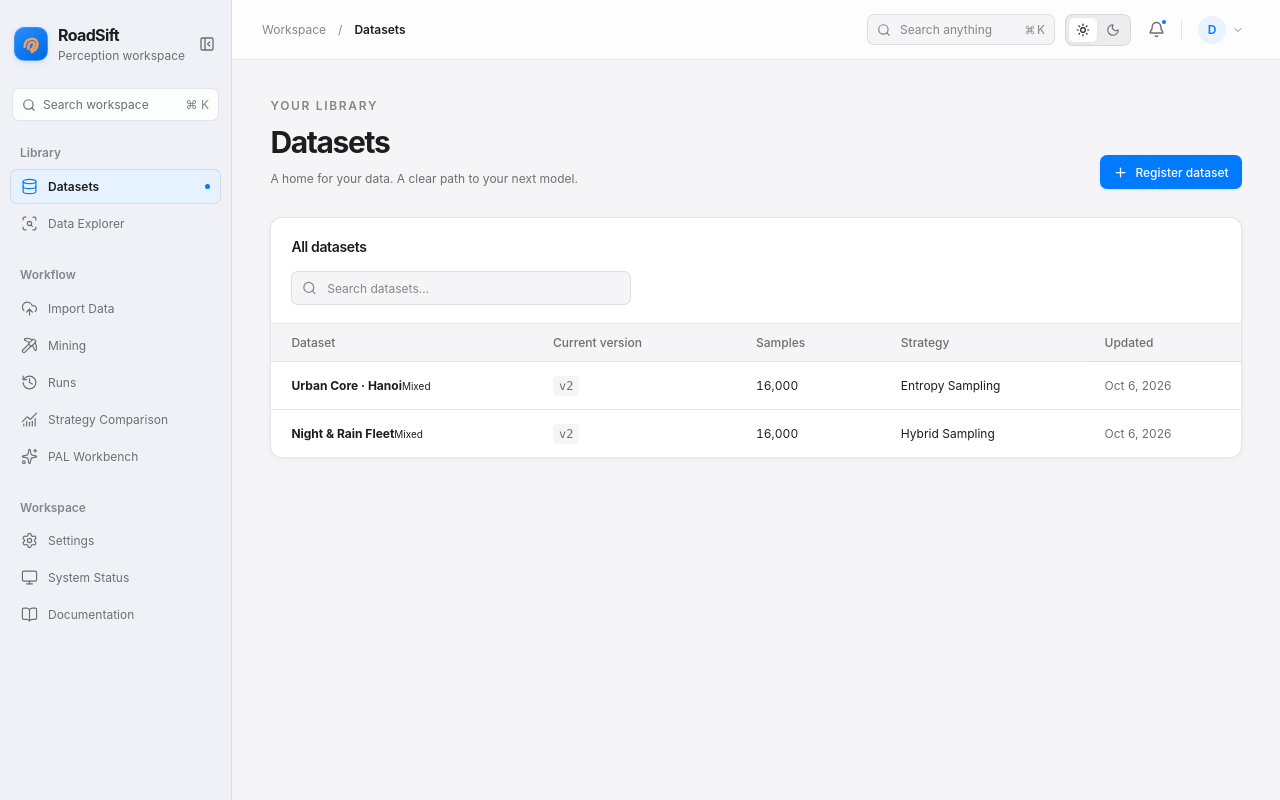
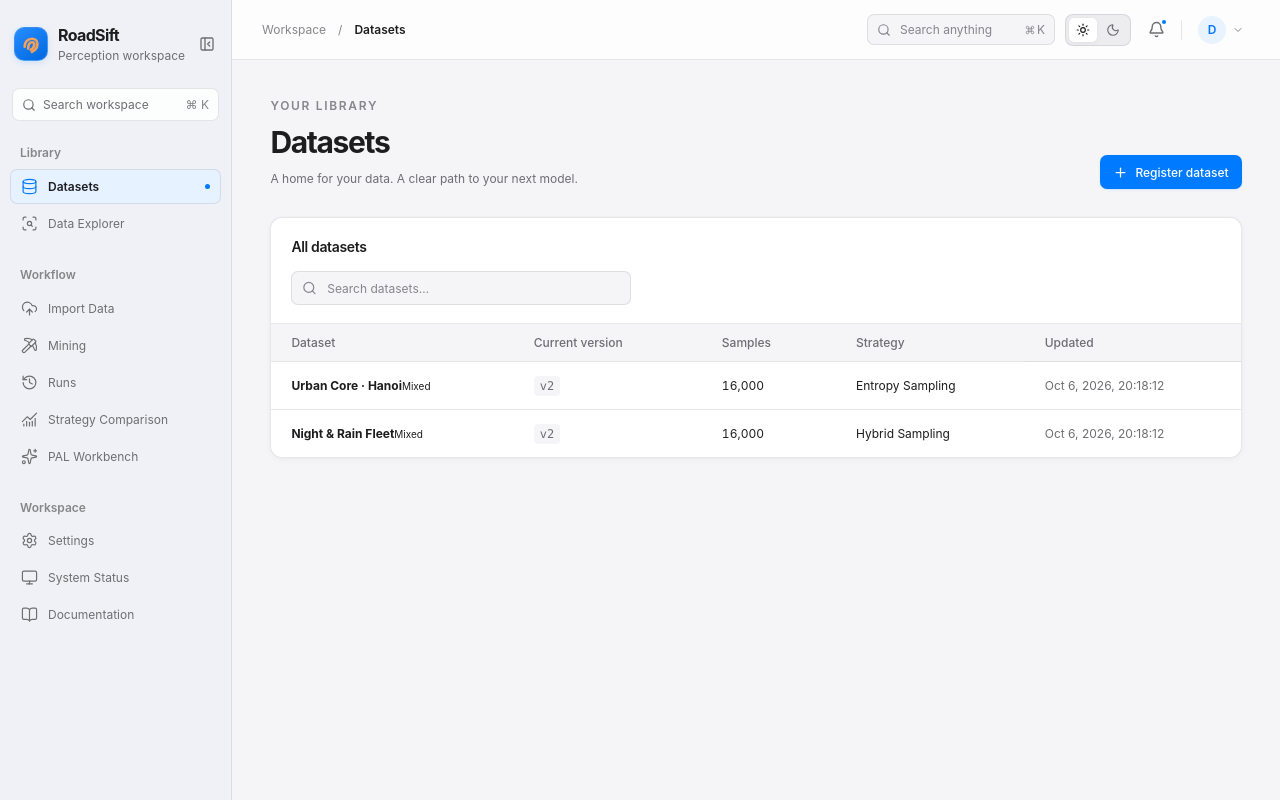
Before and after one commit to tom-e666/roadsift-mock-ui, a React (Vite) app: page / in a window 1280 px wide. Built offline with nearby package versions, Linux system fonts and the light colour scheme.

Commit message:
ui: show precise dataset timestamps

```diff
--- a/src/data.js
+++ b/src/data.js
@@ -7,10 +7,10 @@ export const groups = [
 ];
 export const allPages = groups.flatMap(([, items]) => items);
 export const initialDatasets = [
-  { id:'unc-r1', name:'Urban Core · Hanoi', subtitle:'Fleet Pool v1 · Urban driving corpus', count:12000, added:4000, stage:'Labeled', version:1, round:1, date:'2026-10-05', domain:'Mixed', scene:0, parent:'seed-8k', pool:'pool_fleet_001', run:'run_unc_r01', strategy:'Entropy Sampling', budget:4000, eligible:142680, boxes:30840, annotationHours:119, cost:1012, model:'YOLO11m · unc-r01', evalId:'eval_unc_r01_0037', evaluation:{map:.409,deltaMap:.028,recall:.696,deltaRecall:.028,vru:.616,deltaVru:.042,night:.548,deltaNight:.027,rain:.516}, description:'First acquisition round selected from Fleet Pool v1 using detector uncertainty.' },
-  { id:'unc-r2', name:'Urban Core · Hanoi', subtitle:'Fleet Pool v1 · Urban driving corpus', count:16000, added:4000, stage:'Labeled', version:2, round:2, date:'2026-10-06', domain:'Mixed', scene:3, parent:'unc-r1', pool:'pool_fleet_001', run:'run_unc_r02', strategy:'Entropy Sampling', budget:4000, eligible:138680, boxes:32120, annotationHours:124, cost:1054, model:'YOLO11m · unc-r02', evalId:'eval_unc_r02_0040', evaluation:{map:.425,deltaMap:.016,recall:.711,deltaRecall:.015,vru:.638,deltaVru:.022,night:.566,deltaNight:.018,rain:.529}, description:'Second active-learning round adds 4,000 newly selected frames to the same uncertainty branch.' },
-  { id:'rav-r1', name:'Night & Rain Fleet', subtitle:'Fleet Pool v1 · Adverse-condition driving corpus', count:12000, added:4000, stage:'Labeled', version:1, round:1, date:'2026-10-05', domain:'Mixed', scene:1, parent:'seed-8k', pool:'pool_fleet_001', run:'run_rav_r01', strategy:'Hybrid Sampling', budget:4000, eligible:142680, boxes:31240, annotationHours:121, cost:1029, weights:'U .35 · S .30 · D .25 · R −.10', model:'YOLO11m · rav-r01', evalId:'eval_rav_r01_0038', evaluation:{map:.417,deltaMap:.036,recall:.708,deltaRecall:.040,vru:.635,deltaVru:.061,night:.579,deltaNight:.058,rain:.542}, description:'Hybrid acquisition balances uncertainty, safety relevance, domain diversity, and redundancy.' },
-  { id:'rav-r2', name:'Night & Rain Fleet', subtitle:'Fleet Pool v1 · Adverse-condition driving corpus', count:16000, added:4000, stage:'Labeled', version:2, round:2, date:'2026-10-06', domain:'Mixed', scene:4, parent:'rav-r1', pool:'pool_fleet_001', run:'run_rav_r02', strategy:'Hybrid Sampling', budget:4000, eligible:138680, boxes:31604, annotationHours:127, cost:1080, weights:'U .35 · S .30 · D .25 · R −.10', model:'YOLO11m · rav-r02', evalId:'eval_rav_r02_0041', evaluation:{map:.441,deltaMap:.024,recall:.731,deltaRecall:.023,vru:.674,deltaVru:.039,night:.608,deltaNight:.029,rain:.571}, description:'Second active-learning round adds 4,000 frames while preserving safety and domain coverage.' },
+  { id:'unc-r1', name:'Urban Core · Hanoi', subtitle:'Fleet Pool v1 · Urban driving corpus', count:12000, added:4000, stage:'Labeled', version:1, round:1, date:'2026-10-05T21:42:36', domain:'Mixed', scene:0, parent:'seed-8k', pool:'pool_fleet_001', run:'run_unc_r01', strategy:'Entropy Sampling', budget:4000, eligible:142680, boxes:30840, annotationHours:119, cost:1012, model:'YOLO11m · unc-r01', evalId:'eval_unc_r01_0037', evaluation:{map:.409,deltaMap:.028,recall:.696,deltaRecall:.028,vru:.616,deltaVru:.042,night:.548,deltaNight:.027,rain:.516}, description:'First acquisition round selected from Fleet Pool v1 using detector uncertainty.' },
+  { id:'unc-r2', name:'Urban Core · Hanoi', subtitle:'Fleet Pool v1 · Urban driving corpus', count:16000, added:4000, stage:'Labeled', version:2, round:2, date:'2026-10-06T20:18:12', domain:'Mixed', scene:3, parent:'unc-r1', pool:'pool_fleet_001', run:'run_unc_r02', strategy:'Entropy Sampling', budget:4000, eligible:138680, boxes:32120, annotationHours:124, cost:1054, model:'YOLO11m · unc-r02', evalId:'eval_unc_r02_0040', evaluation:{map:.425,deltaMap:.016,recall:.711,deltaRecall:.015,vru:.638,deltaVru:.022,night:.566,deltaNight:.018,rain:.529}, description:'Second active-learning round adds 4,000 newly selected frames to the same uncertainty branch.' },
+  { id:'rav-r1', name:'Night & Rain Fleet', subtitle:'Fleet Pool v1 · Adverse-condition driving corpus', count:12000, added:4000, stage:'Labeled', version:1, round:1, date:'2026-10-05T21:42:36', domain:'Mixed', scene:1, parent:'seed-8k', pool:'pool_fleet_001', run:'run_rav_r01', strategy:'Hybrid Sampling', budget:4000, eligible:142680, boxes:31240, annotationHours:121, cost:1029, weights:'U .35 · S .30 · D .25 · R −.10', model:'YOLO11m · rav-r01', evalId:'eval_rav_r01_0038', evaluation:{map:.417,deltaMap:.036,recall:.708,deltaRecall:.040,vru:.635,deltaVru:.061,night:.579,deltaNight:.058,rain:.542}, description:'Hybrid acquisition balances uncertainty, safety relevance, domain diversity, and redundancy.' },
+  { id:'rav-r2', name:'Night & Rain Fleet', subtitle:'Fleet Pool v1 · Adverse-condition driving corpus', count:16000, added:4000, stage:'Labeled', version:2, round:2, date:'2026-10-06T20:18:12', domain:'Mixed', scene:4, parent:'rav-r1', pool:'pool_fleet_001', run:'run_rav_r02', strategy:'Hybrid Sampling', budget:4000, eligible:138680, boxes:31604, annotationHours:127, cost:1080, weights:'U .35 · S .30 · D .25 · R −.10', model:'YOLO11m · rav-r02', evalId:'eval_rav_r02_0041', evaluation:{map:.441,deltaMap:.024,recall:.731,deltaRecall:.023,vru:.674,deltaVru:.039,night:.608,deltaNight:.029,rain:.571}, description:'Second active-learning round adds 4,000 frames while preserving safety and domain coverage.' },
 ];
 export const fleetPool = { id:'pool_fleet_001', name:'Fleet Pool v1', total:184320, eligible:142680, excluded:29640, holdout:12000, seed:8000, indexed:'Oct 6, 2026 · 6:32 PM', storage:'R2 · roadsift/fleet-pool-v1', distribution:{ City:92640, Highway:43210, Suburban:31870, Other:16600, Day:121480, Night:62840, Clear:139250, Rain:27410, 'Fog / low visibility':7280 } };
 export const seedEvaluation = { map:.381, recall:.668, vru:.574, night:.521, rain:.493 };
@@ -43,4 +43,7 @@ const realDrivingScenes = [
 ];
 export const sceneUrl = n => realDrivingScenes[n % realDrivingScenes.length];
 export const count = n => Number(n).toLocaleString();
-export const date = s => new Date(`${s}T12:00:00`).toLocaleDateString('en-US', { month: 'short', day: 'numeric', year: 'numeric' });
+export const date = s => {
+  const value = String(s).includes('T') ? s : `${s}T12:00:00`;
+  return new Date(value).toLocaleString('en-US', { month:'short', day:'numeric', year:'numeric', hour:'2-digit', minute:'2-digit', second:'2-digit', hour12:false });
+};
```
